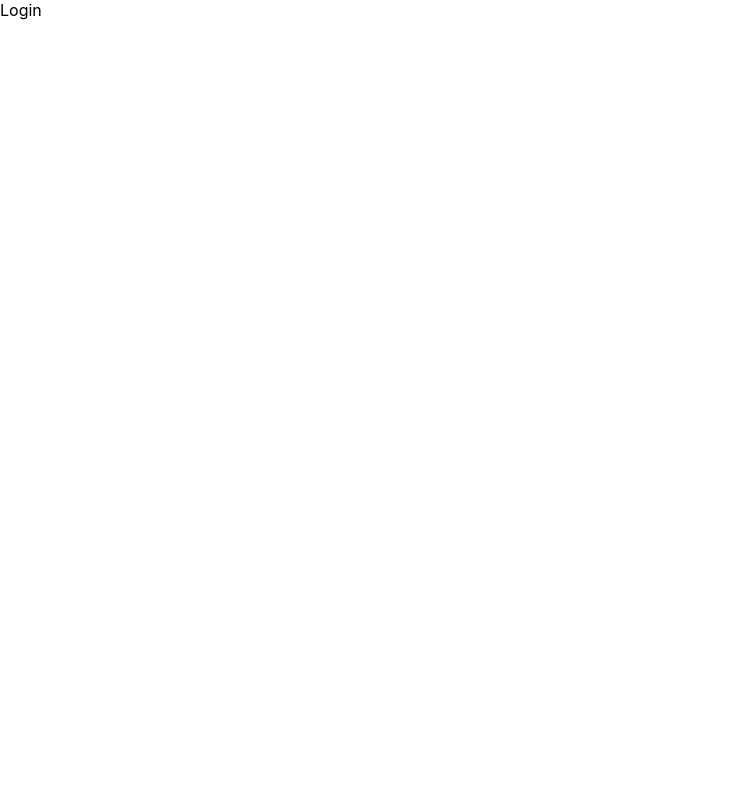
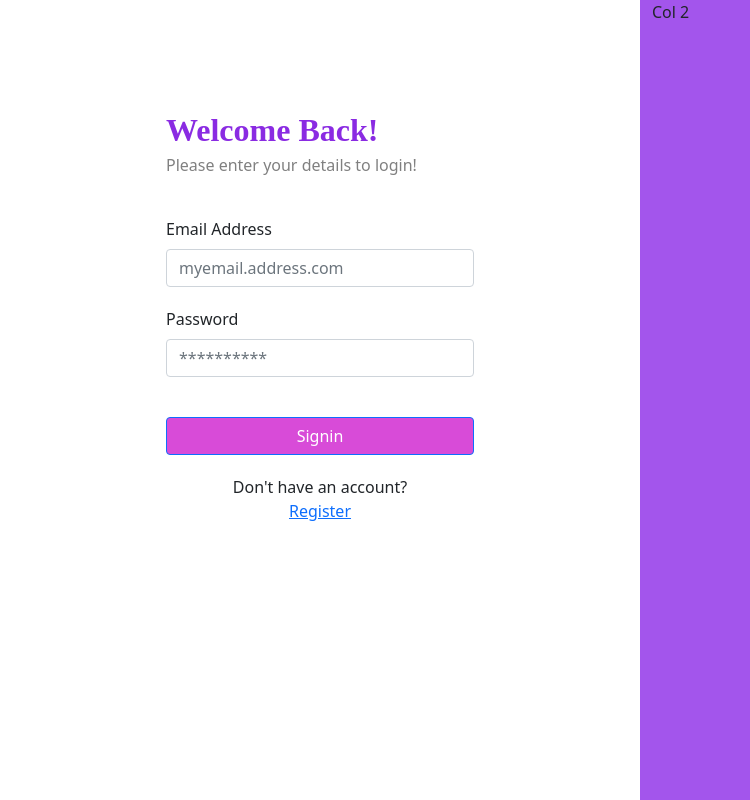
Before and after one commit to prateek-1606/Travelify, a React (Create React App) app in the folder frontend/: page /login in a window 1280 px wide. Shown: the whole page, without its empty margins (0-750 px from the left). Built offline with nearby package versions, Linux system fonts and the light colour scheme.

Commit message:
login screen

```diff
--- a/frontend/package.json
+++ b/frontend/package.json
@@ -6,7 +6,9 @@
     "@testing-library/jest-dom": "^5.16.4",
     "@testing-library/react": "^13.1.1",
     "@testing-library/user-event": "^13.5.0",
+    "bootstrap": "^5.1.3",
     "react": "^18.1.0",
+    "react-bootstrap": "^2.3.1",
     "react-dom": "^18.1.0",
     "react-scripts": "5.0.1",
     "web-vitals": "^2.1.4"
--- a/frontend/src/App.css
+++ b/frontend/src/App.css
@@ -1,3 +1,2 @@
 .App {
-
 }
--- a/frontend/src/App.js
+++ b/frontend/src/App.js
@@ -3,6 +3,7 @@ import { BrowserRouter, Switch, Route } from 'react-router-dom';
 import Dashboard from './Components/Dashboard/Dashboard';
 import Login from './Components/Login/Login';
 import Register from './Components/Register/Register';
+import 'bootstrap/dist/css/bootstrap.min.css';
 
 function App() {
   return (
--- /dev/null
+++ b/frontend/src/Components/Login/Login.css
@@ -0,0 +1,22 @@
+.crow {
+    height:100vh;
+}
+.form-block {
+    width: 50%;
+    margin-left: auto;
+    margin-right: auto;
+    margin-top: 18%;
+    margin-bottom: auto;
+}
+
+.custom-btn {
+    background: rgb(216, 75, 216) !important;
+}
+.title {
+    color: blueviolet;
+    font-family: playfair;
+    font-weight: 700;
+}
+.column-2 {
+    background: rgb(163, 85, 236) !important;
+}
--- a/frontend/src/Components/Login/Login.js
+++ b/frontend/src/Components/Login/Login.js
@@ -1,9 +1,40 @@
+import { Button } from 'react-bootstrap';
+import { Container, Row, Col, Form } from 'react-bootstrap';
+import './Login.css';
+import { Link } from 'react-router-dom'
 
 const Login = () => {
     return (
-        <div>
-            Login
-        </div>
+        <>
+            <Container fluid>
+                <Row className="crow" >
+                    <Col>
+                        <div className="border-dark form-block" >
+                            <Form>
+                                <h2 className="mb-1 title">Welcome Back!</h2>
+                                <text style={{ fontWeight: '400', color: 'gray' }} >Please enter your details to login!</text>
+                                <Form.Group style={{ marginTop: '40px' }} >
+                                    <Form.Label style={{ fontWeight: '500' }}>Email Address</Form.Label>
+                                    <Form.Control type="email" placeholder="myemail.address.com" />
+                                </Form.Group>
+                                <Form.Group style={{ marginTop: '20px', marginBottom: '40px' }} >
+                                    <Form.Label style={{ fontWeight: '500' }}>Password</Form.Label>
+                                    <Form.Control type="password" placeholder="**********" />
+                                </Form.Group>
+                                <div className="d-grid">
+                                    <Button className="custom-btn" >Signin</Button>
+                                </div>
+                                <div style={{ marginTop: '20px', display: 'flex', flexDirection: 'column', alignItems: 'center' }} >
+                                    <text>Don't have an account?</text>
+                                    <Link to="/register" >Register</Link>
+                                </div>
+                            </Form>
+                        </div>
+                    </Col>
+                    <Col className="column-2" >Col 2</Col>
+                </Row>
+            </Container>
+        </>
     )
 }
 
```
Also changed, not shown: 1 other file (tests, documents, lock files or other folders).
